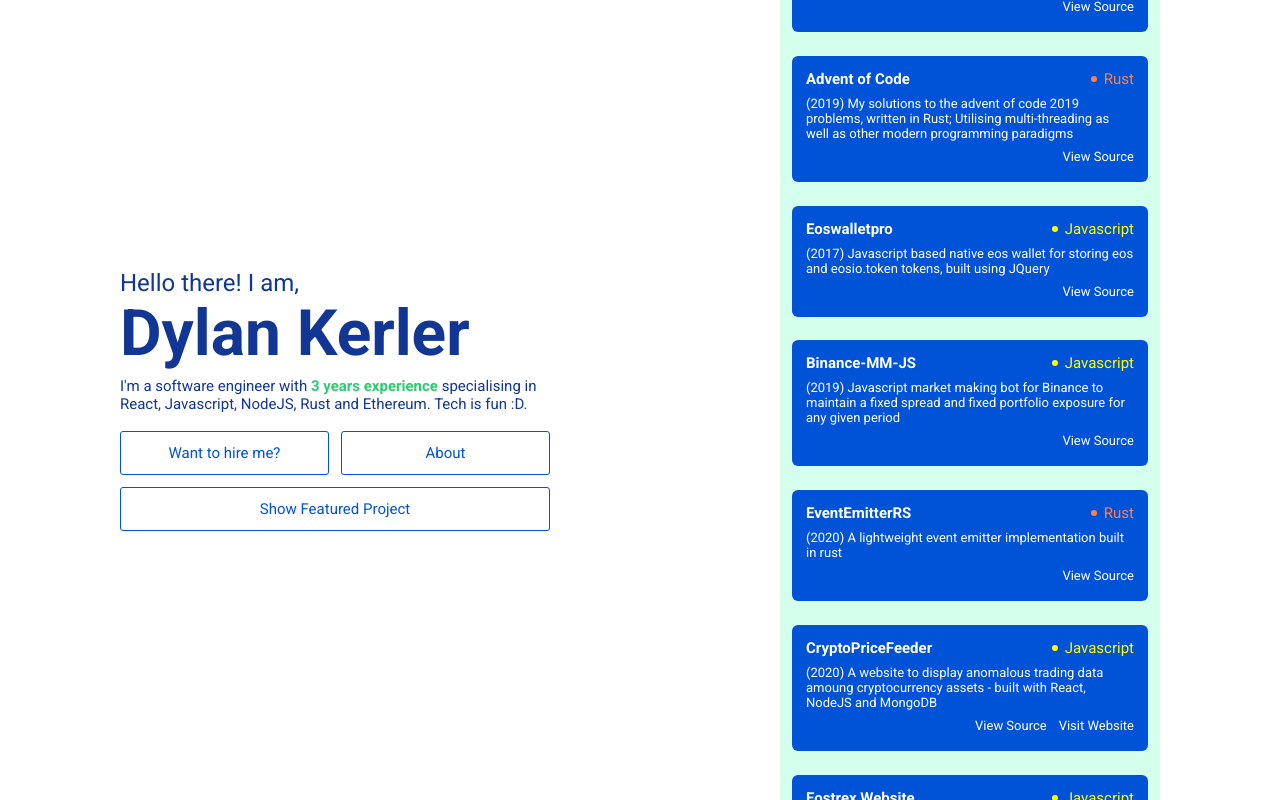
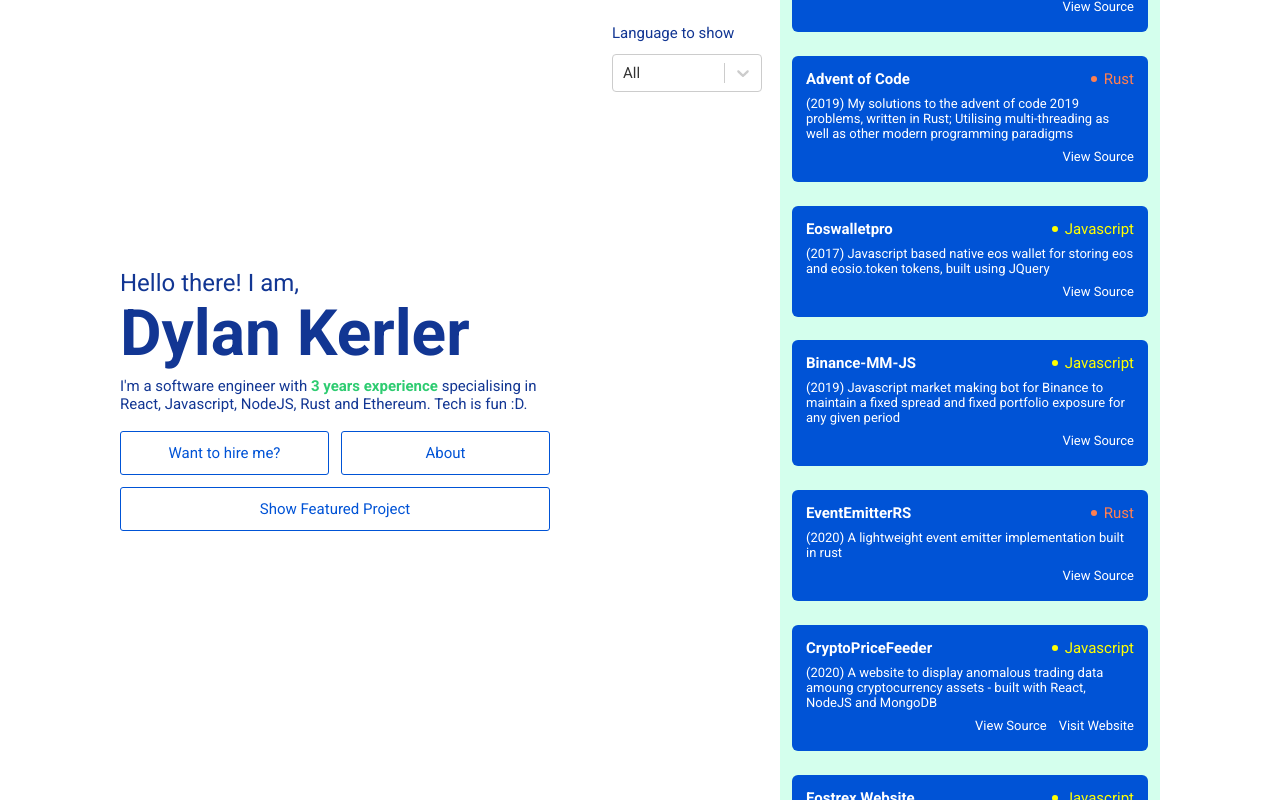
Before and after one commit to Dylan-Kerler/PortfolioSite, a Next.js app: page / in a window 1280 px wide. Built offline with nearby package versions, Linux system fonts and the light colour scheme.

Commit message:
Add language filter

```diff
--- a/components/pages/Home/Carousel/Carousel.tsx
+++ b/components/pages/Home/Carousel/Carousel.tsx
@@ -1,4 +1,4 @@
-import { useEffect, useLayoutEffect, useMemo, useRef, useState } from "react";
+import { useEffect, useLayoutEffect, useRef, useState } from "react";
 import styled from "styled-components";
 import PROJECTS from "../../../../projects.json";
 import { ProjectCard, Project } from "./ProjectCard";
@@ -11,7 +11,7 @@ const Container = styled.div`
     overflow: hidden;
 `;
 
-export const Carousel = () => {
+export const Carousel = ({ selectedLanguage }: { selectedLanguage: string }) => {
     const [offset, setOffset] = useState(0);
     const [updater, setUpdater] = useState<any>(null);
     const containerRefs = useRef<{ [k:number]: HTMLElement | null}>({});
@@ -40,6 +40,8 @@ export const Carousel = () => {
         else startAnimation();
     }, [isHovered]);
 
+    console.log(selectedLanguage !== "all");
+
     return (
         <Container
             id={"carousel"}
@@ -47,6 +49,25 @@ export const Carousel = () => {
             onMouseLeave={() => setIsHovered(false)}
         >
             {
+                selectedLanguage !== "all" ?
+                    <div
+                        style={{
+                            display: "grid",
+                            rowGap: 24,
+                            width: "100%",
+                        }}
+                    >
+                        {
+                            PROJECTS
+                                .filter(({ language }) => language === selectedLanguage)
+                                .map((project) =>
+                                    <div>
+                                        <ProjectCard project={project as Project}/>
+                                    </div>
+                                )
+                        }
+                    </div>
+                :
                     [0, 1].map(index =>
                         <div
                             ref={el => containerRefs.current[index] = el}
@@ -61,7 +82,7 @@ export const Carousel = () => {
                             }}
                         >
                             {
-                            PROJECTS.map((project, index) =>
+                                PROJECTS.map((project) =>
                                     <div>
                                         <ProjectCard project={project as Project}/>
                                     </div>
--- a/components/pages/Home/Home.tsx
+++ b/components/pages/Home/Home.tsx
@@ -1,3 +1,5 @@
+import { useState } from "react";
+import Select from "react-select";
 import styled from "styled-components";
 import { Carousel } from "./Carousel/Carousel";
 import { Summary } from "./Summary/Summary"
@@ -18,10 +20,30 @@ const Container = styled.div`
 `;
 
 export const Home = () => {
+    const [selectedLanguage, setSelectedLanguage] = useState({ label: "All", value: "all" });
+
     return (
         <Container>
             <Summary/>
-            <Carousel/>
+
+            <div style={{ display: "grid", gridTemplateColumns: "auto 1fr", columnGap: 18 }}>
+                <div style={{ marginTop: 24, display: "grid", rowGap: 12, height: "fit-content", width: 150 }}>
+                    <div>Language to show</div>
+                    <Select
+                        onChange={e => setSelectedLanguage(e as { label: string, value: string})}
+                        value={selectedLanguage}
+                        options={[
+                            { value: "all", label: "All" },
+                            { value: "javascript", label: "Javascript" },
+                            { value: "go", label: "Go" },
+                            { value: "rust", label: "Rust" },
+                            { value: "c++", label: "C++" },
+                            { value: "solidity", label: "Solidity" },
+                        ]}
+                    />
+                </div>
+                <Carousel selectedLanguage={selectedLanguage.value}/>
+            </div>
         </Container>
     );
 };
--- a/package.json
+++ b/package.json
@@ -9,10 +9,12 @@
   },
   "dependencies": {
     "@types/react-dom": "^17.0.3",
+    "@types/react-select": "^4.0.13",
     "@types/styled-components": "^5.1.9",
     "next": "10.0.9",
     "react": "17.0.2",
     "react-dom": "17.0.2",
+    "react-select": "^4.3.0",
     "styled-components": "^5.2.1"
   },
   "devDependencies": {
```
Also changed, not shown: 1 other file (tests, documents, lock files or other folders). Lines whose indentation alone changed are shown as unchanged.
